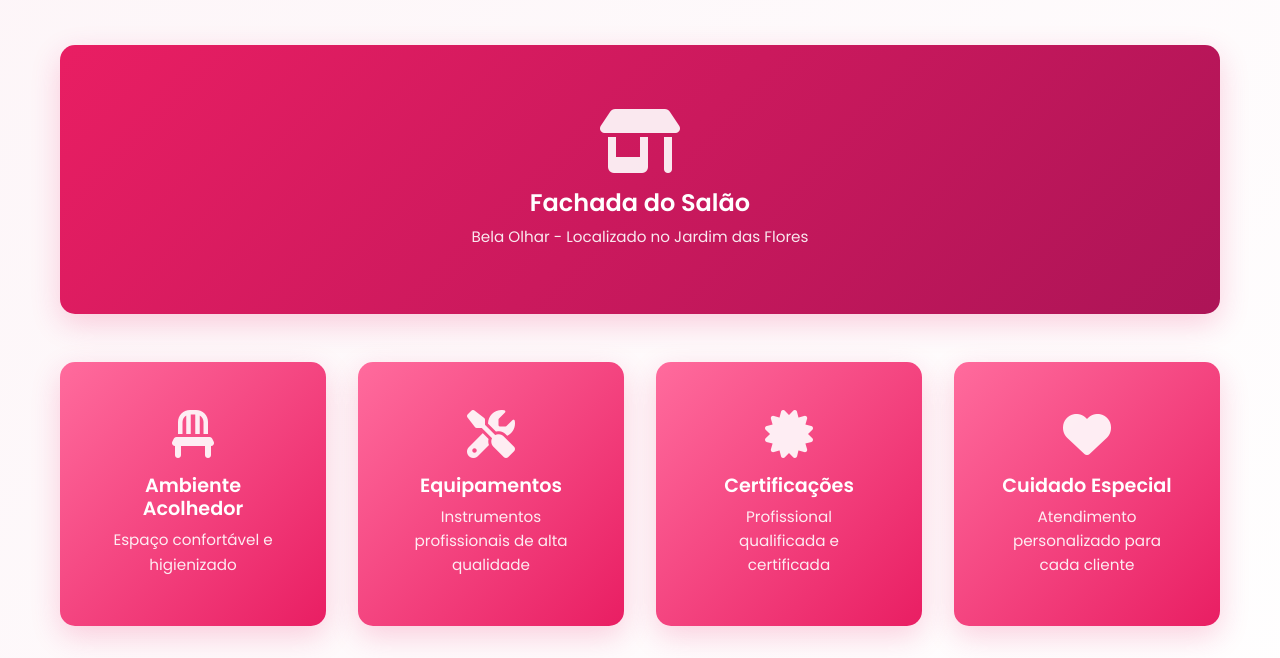
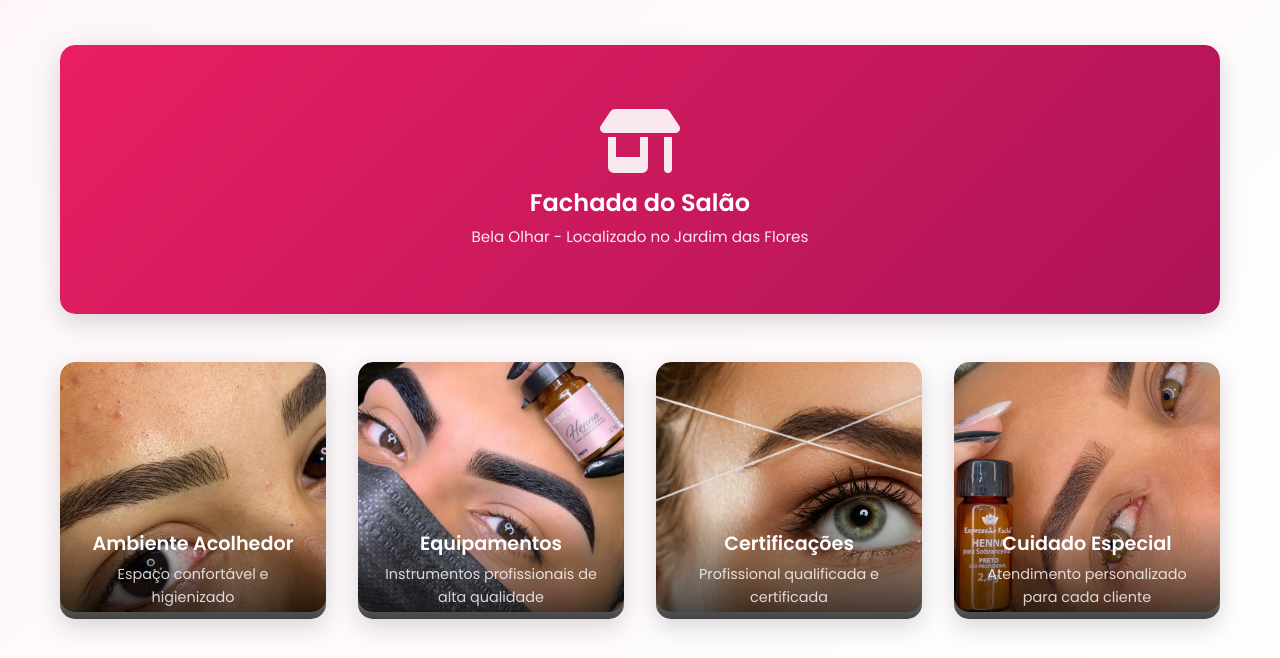
Before and after one commit to Wellychon/chatbot-design-sobrancelha, a plain HTML site: page index.html in a window 1280 px wide. Shown: the part 142-800 px from the top of the page. Drawn offline with nearby package versions, Linux system fonts and the light colour scheme.

Commit message:
Adicionadas imagens reais da galeria e serviços com estilos responsivos

```diff
--- a/index.html
+++ b/index.html
@@ -23,32 +23,32 @@
 
                 <div class="gallery-grid">
                     <div class="gallery-item">
-                        <div class="image-placeholder">
-                            <i class="fas fa-chair"></i>
+                        <img src="./images/galeria-1.jpg" alt="Ambiente Acolhedor - Bela Olhar">
+                        <div class="gallery-overlay">
                             <h4>Ambiente Acolhedor</h4>
                             <p>Espaço confortável e higienizado</p>
                         </div>
                     </div>
 
                     <div class="gallery-item">
-                        <div class="image-placeholder">
-                            <i class="fas fa-tools"></i>
+                        <img src="./images/galeria-2.jpg" alt="Equipamentos Profissionais - Bela Olhar">
+                        <div class="gallery-overlay">
                             <h4>Equipamentos</h4>
                             <p>Instrumentos profissionais de alta qualidade</p>
                         </div>
                     </div>
 
                     <div class="gallery-item">
-                        <div class="image-placeholder">
-                            <i class="fas fa-certificate"></i>
+                        <img src="./images/galeria-3.webp" alt="Certificações Profissionais - Bela Olhar">
+                        <div class="gallery-overlay">
                             <h4>Certificações</h4>
                             <p>Profissional qualificada e certificada</p>
                         </div>
                     </div>
 
                     <div class="gallery-item">
-                        <div class="image-placeholder">
-                            <i class="fas fa-heart"></i>
+                        <img src="./images/galeria-4.webp" alt="Cuidado Especial - Bela Olhar">
+                        <div class="gallery-overlay">
                             <h4>Cuidado Especial</h4>
                             <p>Atendimento personalizado para cada cliente</p>
                         </div>
@@ -172,29 +172,29 @@
             </div>
             <div class="services-grid">
                 <div class="service-card">
-                    <div class="service-icon">
-                        <i class="fas fa-eye"></i>
+                    <div class="service-image">
+                        <img src="./images/design-sobrancelha-1.jpg" alt="Design Personalizado - Bela Olhar">
                     </div>
                     <h3>Design Personalizado</h3>
                     <p>Análise facial completa para criar o formato perfeito para você</p>
                 </div>
                 <div class="service-card">
-                    <div class="service-icon">
-                        <i class="fas fa-brush"></i>
+                    <div class="service-image">
+                        <img src="./images/micropigmentacao-1.jpg" alt="Micropigmentação - Bela Olhar">
                     </div>
                     <h3>Micropigmentação</h3>
                     <p>Técnica shadow e fio a fio para sobrancelhas naturais e duradouras</p>
                 </div>
                 <div class="service-card">
-                    <div class="service-icon">
-                        <i class="fas fa-magic"></i>
+                    <div class="service-image">
+                        <img src="./images/laminacao-1.jpg" alt="Laminação de Sobrancelhas - Bela Olhar">
                     </div>
                     <h3>Laminação</h3>
                     <p>Tratamento que alinha e disciplina os fios para um visual impecável</p>
                 </div>
                 <div class="service-card">
-                    <div class="service-icon">
-                        <i class="fas fa-leaf"></i>
+                    <div class="service-image">
+                        <img src="./images/henna-1.jpg" alt="Henna Natural - Bela Olhar">
                     </div>
                     <h3>Henna Natural</h3>
                     <p>Coloração natural que nutre os fios e define o formato</p>
--- a/style.css
+++ b/style.css
@@ -293,6 +293,27 @@ h4 { font-size: 1.25rem; }
     margin: 0 auto 1rem;
     color: white;
     font-size: 1.5rem;
+}
+
+/* Estilos para imagens dos serviços */
+.service-image {
+    width: 100%;
+    height: 200px;
+    margin-bottom: 1rem;
+    border-radius: 10px;
+    overflow: hidden;
+    box-shadow: 0 5px 15px rgba(0,0,0,0.1);
+}
+
+.service-image img {
+    width: 100%;
+    height: 100%;
+    object-fit: cover;
+    transition: transform 0.3s ease;
+}
+
+.service-card:hover .service-image img {
+    transform: scale(1.1);
 }
 
 .service-card h3 {
@@ -888,6 +909,63 @@ h4 { font-size: 1.25rem; }
     gap: 2rem;
 }
 
+/* Estilos para imagens reais da galeria */
+.gallery-item img {
+    width: 100%;
+    height: 250px;
+    object-fit: cover;
+    border-radius: 15px;
+    transition: transform 0.3s ease;
+}
+
+.gallery-item {
+    position: relative;
+    overflow: hidden;
+    border-radius: 15px;
+    box-shadow: 0 8px 25px rgba(0,0,0,0.15);
+    transition: transform 0.3s ease, box-shadow 0.3s ease;
+}
+
+.gallery-item:hover {
+    transform: translateY(-5px);
+    box-shadow: 0 15px 35px rgba(0,0,0,0.2);
+}
+
+.gallery-item:hover img {
+    transform: scale(1.05);
+}
+
+.gallery-overlay {
+    position: absolute;
+    bottom: 0;
+    left: 0;
+    right: 0;
+    background: linear-gradient(to top, rgba(0,0,0,0.8), transparent);
+    color: white;
+    padding: 20px;
+    text-align: center;
+    transform: translateY(10px);
+    transition: transform 0.3s ease;
+}
+
+.gallery-item:hover .gallery-overlay {
+    transform: translateY(0);
+}
+
+.gallery-overlay h4 {
+    font-size: 1.2rem;
+    font-weight: 600;
+    margin-bottom: 0.5rem;
+    color: white;
+}
+
+.gallery-overlay p {
+    font-size: 0.9rem;
+    opacity: 0.9;
+    margin: 0;
+    color: rgba(255,255,255,0.9);
+}
+
 /* Salon Info Cards */
 .salon-info {
     margin-top: 4rem;
```
Also changed, not shown: images/41cf5016-4096-4337-8ead-0796f969d892-FrancieleSilvaEsteticista-PT-Bragana-Bragana-Braguinha-Fresha.avif (added), images/antes-depois-1.jpg (added), images/consultoria-1.jpg (added), images/design-sobrancelha-1.jpg (added), images/fc1e45_aa87f1759945436eb195800fb078e3c3~mv2 (1).avif (added), images/fc1e45_aa87f1759945436eb195800fb078e3c3~mv2.avif (added), images/galeria-1.jpg (added), images/galeria-2.jpg (added), images/galeria-3.webp (added), images/galeria-4.webp (added), images/henna-1.jpg (added), images/laminacao-1.jpg (added), images/micropigmentacao-1.jpg (added).
